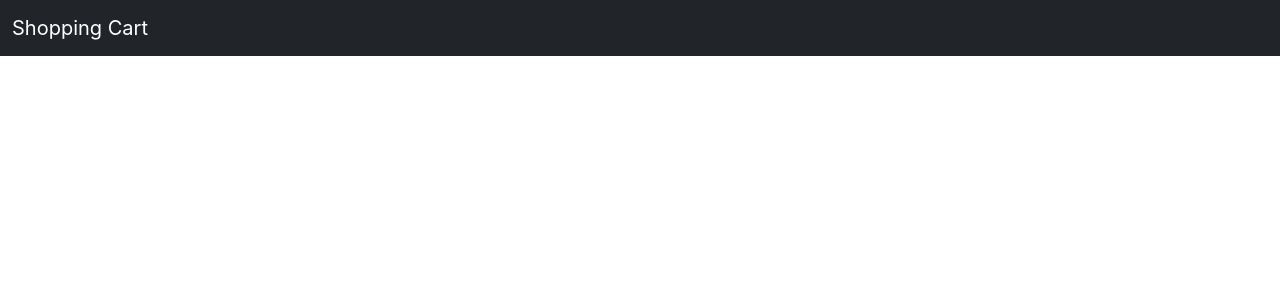
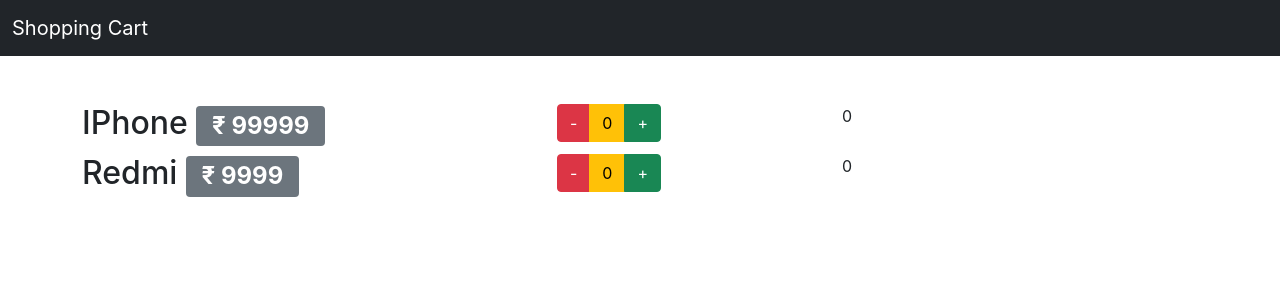
Before and after one commit to Prachi-Taikar/Shopping-Cart-using-React, a React (Create React App) app: page / in a window 1280 px wide. Shown: the top 300 px of the page. Built offline with nearby package versions, Linux system fonts and the light colour scheme.

Commit message:
rendering productList and creating Product component

```diff
--- a/src/App.js
+++ b/src/App.js
@@ -1,11 +1,32 @@
 import logo from './logo.svg';
 import './App.css';
 import Navbar from './components/Navbar';
+import ProductList from './components/ProductList';
 
 function App() {
+
+  const productList =[
+    {
+      price : 99999,
+      name : "IPhone",
+      quantity: 0,
+    },
+    {
+      price : 9999,
+      name : "Redmi",
+      quantity: 0,
+    }
+  ]
+
   return (
     <>
     <Navbar/>
+
+    <main className= "container mt-5">
+    <ProductList productList={productList} />
+    </main>
+
+    {/* <Footer/> */}
     </>
   );
 }
--- /dev/null
+++ b/src/components/Product.js
@@ -0,0 +1,24 @@
+import React from 'react'
+
+export default function Product(props) {
+    return (
+        <div className = "row">
+            <div className = 'col -5'>
+                <h2>{props.product.name} <span class="badge bg-secondary">₹ {props.product.price}</span> </h2>
+            </div>
+
+            <div className = "col-3">
+            <div class="btn-group" role="group" aria-label="Basic mixed styles example">
+                <button type="button" class="btn btn-danger">-</button>
+                <button type="button" class="btn btn-warning">{props.product.quantity}</button>
+                <button type="button" class="btn btn-success">+</button>
+            </div>
+            </div>
+
+            <div className = 'col-4'>
+                {props.product.quantity * props.product.price}
+            </div>
+
+        </div>
+    )
+}
--- /dev/null
+++ b/src/components/ProductList.js
@@ -0,0 +1,13 @@
+import React from 'react'
+import Product from './Product'
+
+function ProductList( props ) {
+    return (
+        props.productList.map((product, i) => {
+            return <Product product = {product} key = {i} />
+        })
+
+    )
+}
+
+export default ProductList
```
Also changed, not shown: src/components/Footer.js (added).
